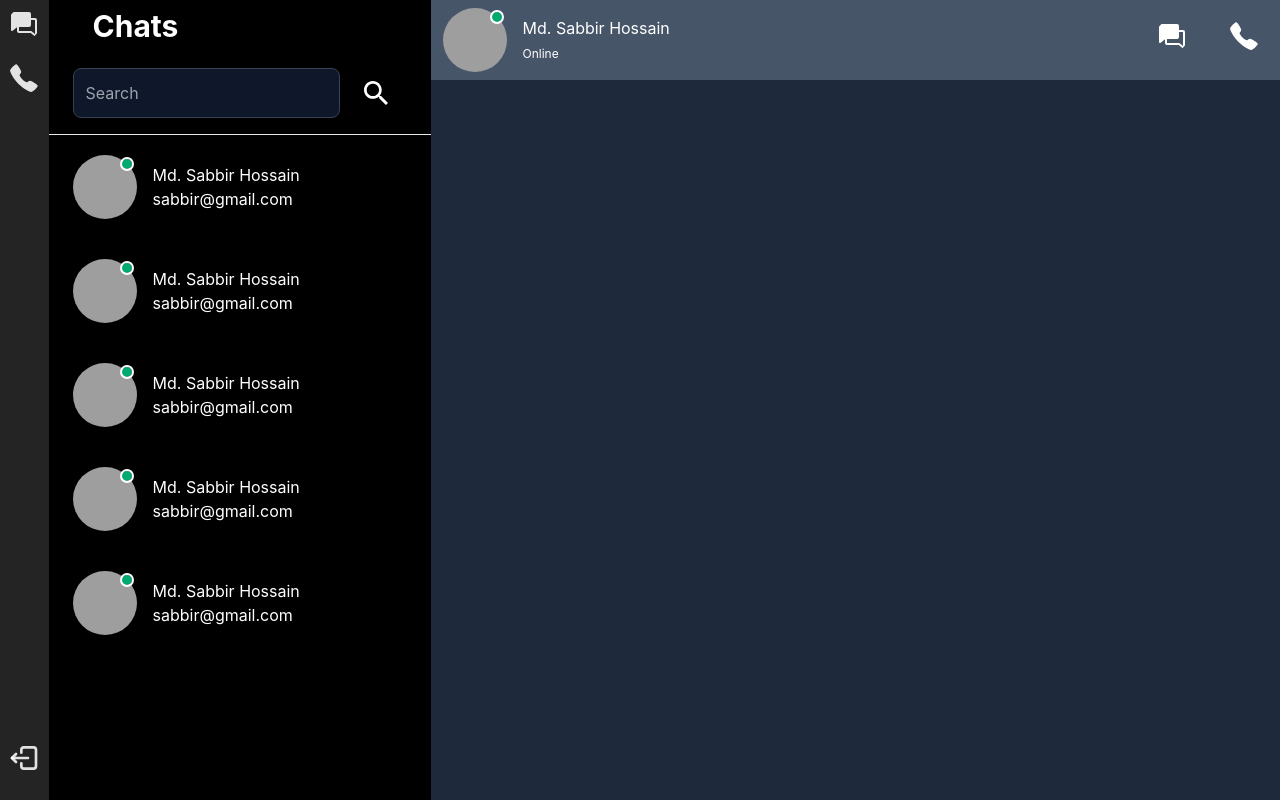
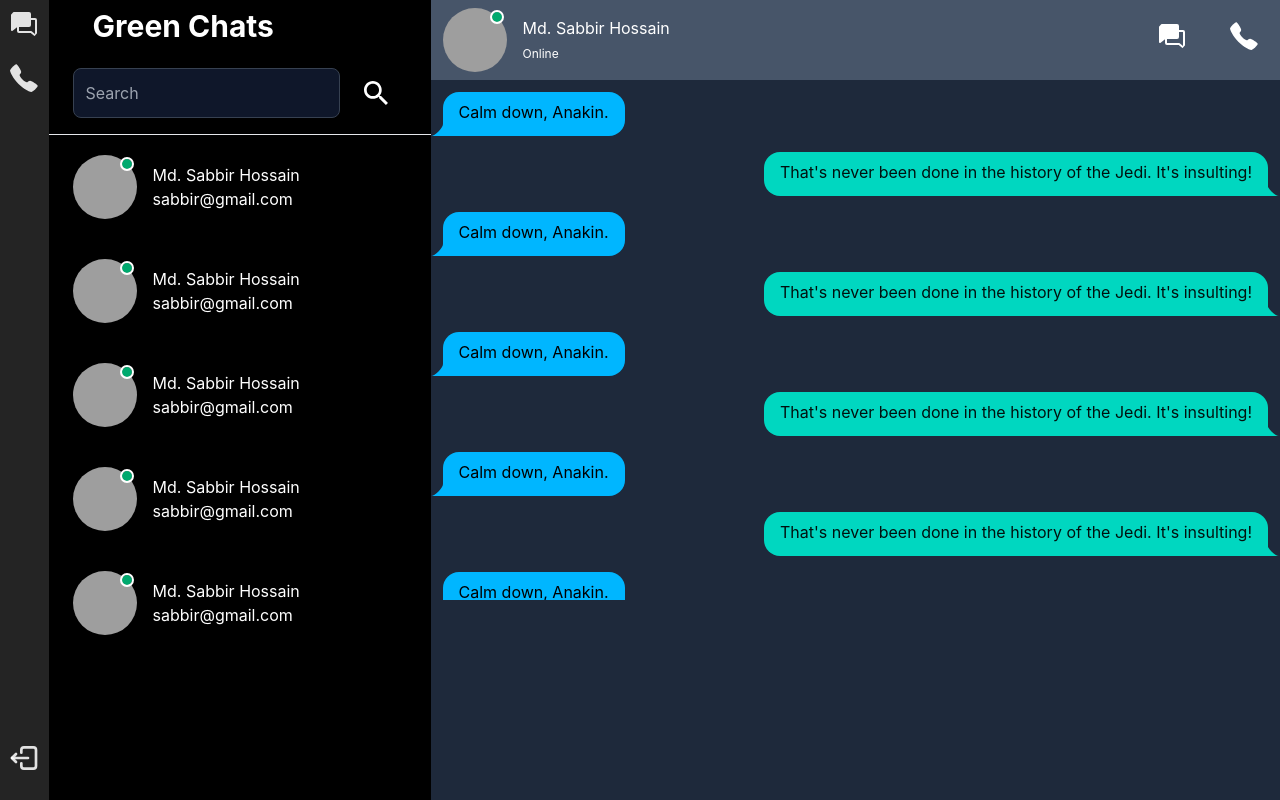
Before and after one commit to mdsabbir12/Nwtwork_project_chatapp, a React (Vite) app in the folder Frontend/: page / in a window 1280 px wide. Built offline with nearby package versions, Linux system fonts and the light colour scheme; grey boxes are pictures that could not be loaded.

Commit message:
chat message add

```diff
--- a/Frontend/src/home/left/Left.jsx
+++ b/Frontend/src/home/left/Left.jsx
@@ -10,7 +10,7 @@ export default function Left() {
     <div className='w-[30%] bg-black text-white'>
 
 
-    <h1 className='font-bold text-3xl p-2 px-11'>Chats</h1>
+    <h1 className='font-bold text-3xl p-2 px-11'>Green Chats</h1>
 
 
     <Search></Search>
--- a/Frontend/src/home/left/User.jsx
+++ b/Frontend/src/home/left/User.jsx
@@ -3,15 +3,15 @@ import React from 'react'
 export default function User() {
   return (
     <div>
-      <div className='flex space-x-4 px-6 py-5 hover:bg-slate-600 duration-400 cursor-pointer'>
+      <div className='flex space-x-4 px-6 py-5 hover:bg-slate-600 duration-400 cursor-pointer '>
 
         <div className="avatar online">
             <div className="w-16 rounded-full">
              <img src="https://scontent.fdac27-1.fna.fbcdn.net/v/t39.30808-6/423695401_2107514379640960_7810199693968589160_n.jpg?stp=c0.169.1536.1536a_dst-jpg_s206x206&_nc_cat=107&ccb=1-7&_nc_sid=50ad20&_nc_ohc=DW1i5AK-4ekQ7kNvgGmm_pp&_nc_zt=23&_nc_ht=scontent.fdac27-1.fna&_nc_gid=Ahw2khZMpWsIqEgNFQ_5T1C&oh=00_AYBER3LRUEcXXbO6fGqyE3gXKatqAowMnjh_fLqmMvgVmA&oe=6739605A" />
             </div>
         </div>
-        <div className='py-2'>
-            <h1>Md. Sabbir Hossain</h1>
+        <div className='py-2  '>
+            <h1 >Md. Sabbir Hossain </h1>
             <span>sabbir@gmail.com</span>
         </div>
     </div>
--- a/Frontend/src/home/left/Users.jsx
+++ b/Frontend/src/home/left/Users.jsx
@@ -5,7 +5,7 @@ function Users() {
   return (
     <>
 
-    <div className='max-h-[520px] overflow-y-auto'>
+    <div className='max-h-[520px] overflow-y-auto  '>
 
     <User></User>
     <User></User>
--- /dev/null
+++ b/Frontend/src/home/right/Chatmessage.jsx
@@ -0,0 +1,31 @@
+import React from "react";
+
+export default function Chatmessage() {
+  return (
+    <div className="max-h-[520px] overflow-y-auto">
+      <Get></Get>
+      <Get></Get>
+      <Get></Get>
+      <Get></Get>
+      <Get></Get>
+      <Get></Get>
+    </div>
+  );
+}
+
+function Get() {
+    return (
+        <>
+          <div className="py-2">
+            <div className="chat chat-start">
+              <div className="chat-bubble chat-bubble-info">Calm down, Anakin.</div>
+            </div>
+          </div>
+          <div className="chat chat-end">
+            <div className="chat-bubble chat-bubble-accent">
+              That's never been done in the history of the Jedi. It's insulting!
+            </div>
+          </div>
+        </>
+      );
+}
--- a/Frontend/src/home/right/Right.jsx
+++ b/Frontend/src/home/right/Right.jsx
@@ -1,11 +1,13 @@
 import React from 'react'
 import Chatuser from '../left/Chatuser'
+import Chatmessage from './Chatmessage'
 
 export default function Right() {
   return (
     <>
     <div className='w-[70%]  bg-slate-800 text-white'>
        <Chatuser></Chatuser>
+       <Chatmessage></Chatmessage>
     </div>
     </>
 
```
